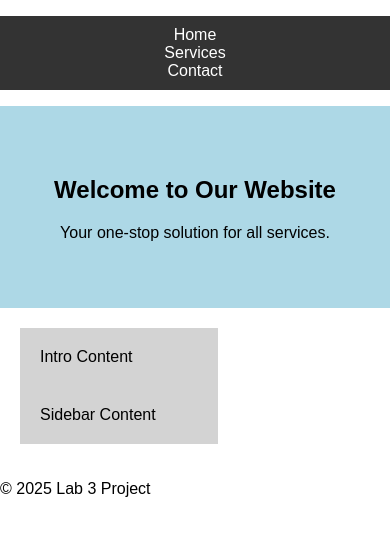
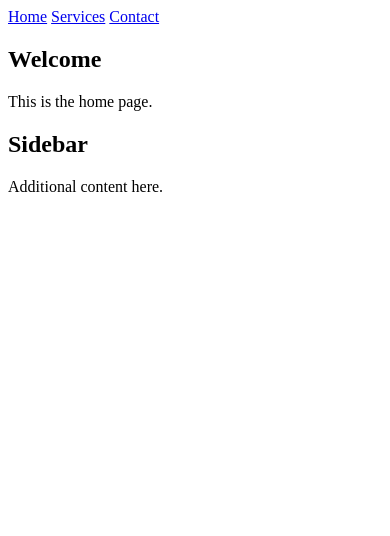
Before and after one commit to Trinity-Dennis-Malichi/lab3-multipage, a plain HTML site: page index.html in a window 390 px wide. Drawn offline with Linux system fonts and the light colour scheme.

Commit message:
changes for all

```diff
--- a/index.html
+++ b/index.html
@@ -3,34 +3,24 @@
 <head>
     <meta charset="UTF-8">
     <meta name="viewport" content="width=device-width, initial-scale=1.0">
-    <title>Home | Lab 3</title>
+    <title>Home</title>
     <link rel="stylesheet" href="style.css">
 </head>
 <body>
-
-<header>
     <nav>
-        <ul>
-            <li><a href="index.html">Home</a></li>
-            <li><a href="services.html">Services</a></li>
-            <li><a href="contact.html">Contact</a></li>
-        </ul>
+        <a href="index.html">Home</a>
+        <a href="services.html">Services</a>
+        <a href="contact.html">Contact</a>
     </nav>
-</header>
-
-<section class="hero">
-    <h1>Welcome to Our Website</h1>
-    <p>Your one-stop solution for all services.</p>
-</section>
-
-<section class="flex-container">
-    <div class="box">Intro Content</div>
-    <div class="box">Sidebar Content</div>
-</section>
-
-<footer>
-    <p>&copy; 2025 Lab 3 Project</p>
-</footer>
-
+    <div class="container">
+        <section class="section">
+            <h2>Welcome</h2>
+            <p>This is the home page.</p>
+        </section>
+        <section class="section">
+            <h2>Sidebar</h2>
+            <p>Additional content here.</p>
+        </section>
+    </div>
 </body>
 </html>
--- a/style.css
+++ b/style.css
@@ -1,92 +1,25 @@
-/* General Styles */
-body {
-    font-family: Arial, sans-serif;
-    margin: 0;
-    padding: 0;
+/* Services Page */
+.services {
+    display: grid;
+    grid-template-columns: repeat(auto-fit, minmax(250px, 1fr));
+    gap: 1rem;
+    padding: 2rem;
 }
 
-/* Navigation Bar */
-nav ul {
-    display: flex;
-    justify-content: space-around;
-    list-style: none;
-    padding: 10px;
-    background: #333;
+.card {
+    border: 1px solid #ddd;
+    padding: 1rem;
+    text-align: center;
+    transition: transform 0.3s;
+    background: #f9f9f9;
 }
 
-nav ul li a {
-    color: white;
-    text-decoration: none;
+.card img {
+    max-width: 100%;
+    height: auto;
+    border-radius: 8px;
 }
 
-/* Hero Section */
-.hero {
-    text-align: center;
-    padding: 50px;
-    background: lightblue;
-}
-
-/* Flexbox Layout */
-.flex-container {
-    display: flex;
-    justify-content: space-around;
-    padding: 20px;
-}
-
-.box {
-    width: 45%;
-    padding: 20px;
-    background: lightgray;
-}
-
-/* Grid Layout */
-.grid-container {
-    display: grid;
-    grid-template-columns: repeat(auto-fit, minmax(200px, 1fr));
-    gap: 20px;
-    padding: 20px;
-}
-
-.service-card {
-    background: white;
-    padding: 20px;
-    border: 1px solid #ccc;
-    transition: transform 0.3s;
-}
-
-.service-card:hover {
+.card:hover {
     transform: scale(1.05);
 }
-
-/* Contact Form */
-.contact-form {
-    padding: 20px;
-    max-width: 500px;
-    margin: auto;
-}
-
-input, textarea {
-    width: 100%;
-    margin-bottom: 10px;
-    padding: 10px;
-}
-
-/* Responsive Design */
-@media (max-width: 1024px) {
-    .flex-container {
-        flex-direction: column;
-    }
-}
-
-@media (max-width: 768px) {
-    .grid-container {
-        grid-template-columns: 1fr;
-    }
-}
-
-@media (max-width: 480px) {
-    nav ul {
-        flex-direction: column;
-        text-align: center;
-    }
-}
```
Also changed, not shown: contact.html (+8 -21 lines), services.html (+28 -22 lines), 1 other file.
